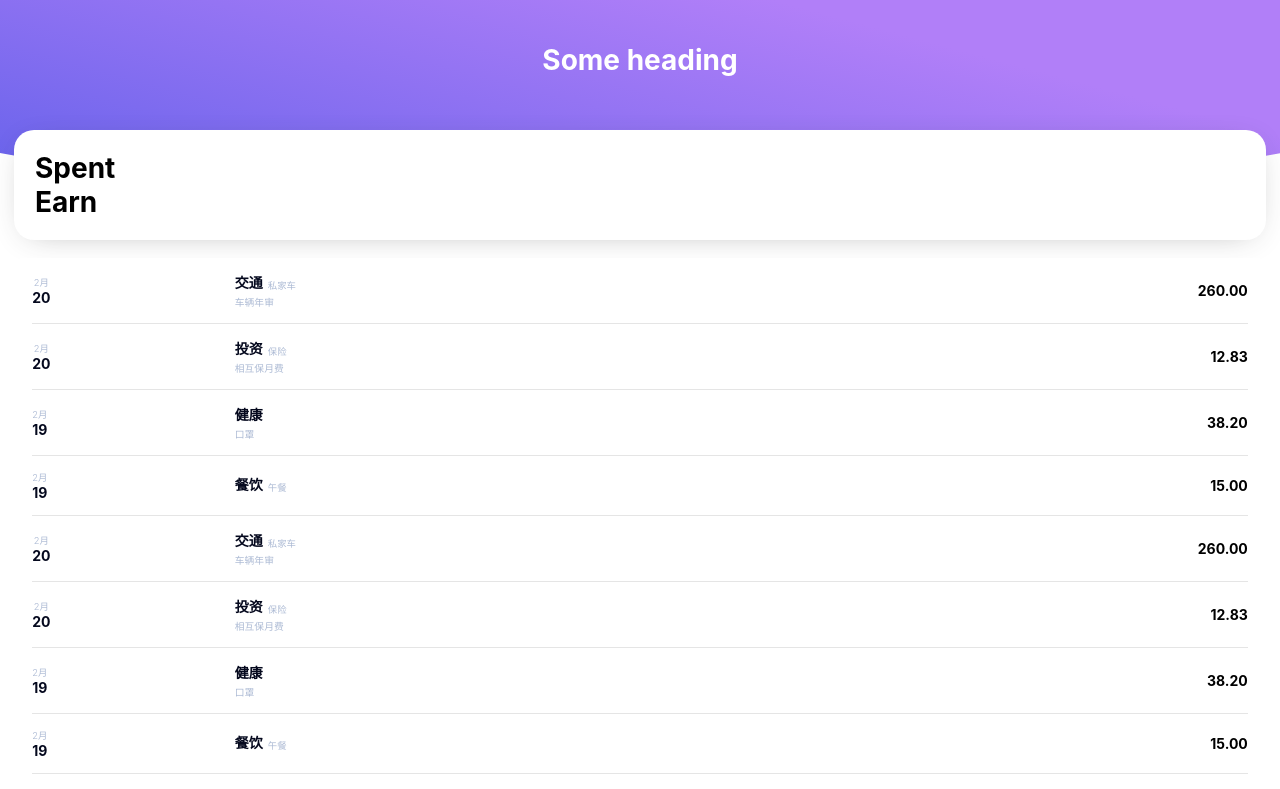
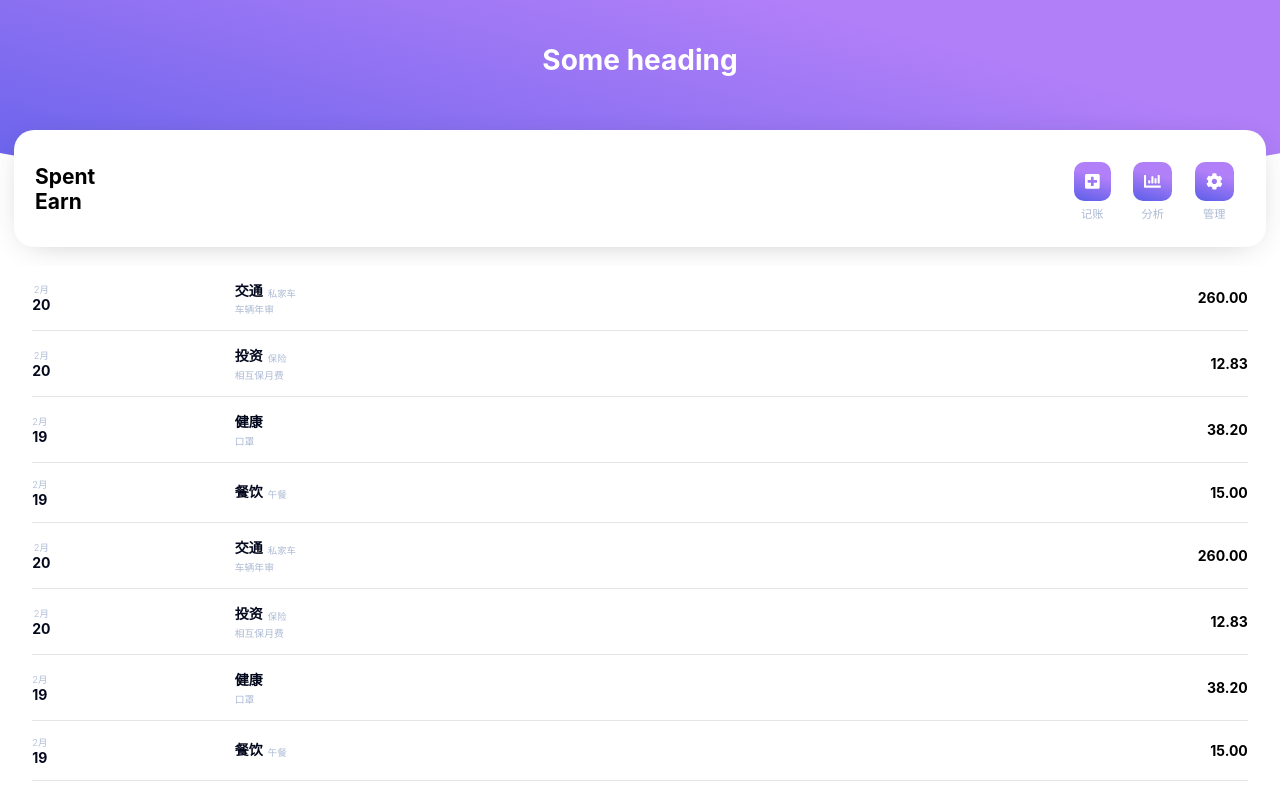
Before and after one commit to xsephiroth/hiwallet2, a React (Create React App) app: page /#/ in a window 1280 px wide. Shown: the top 789 px of the page. Built offline with nearby package versions, Linux system fonts and the light colour scheme.

Commit message:
Add activity buttons to home page

```diff
--- a/src/pages/Home.js
+++ b/src/pages/Home.js
@@ -1,15 +1,23 @@
 import React from 'react';
 import Heading from '../components/Heading';
 import Card from '../components/Card';
+import ActivityButton from '../components/ActivityButton';
 import List from '../components/List';
 import PaymentItem from '../components/PaymentItem';
 import './Home.scss';
 
-const Balance = () => {
+const Activity = () => {
   return (
-    <Card className="Home__Balance">
-      <h1>Spent</h1>
-      <h1>Earn</h1>
+    <Card className="Home__Activity">
+      <div className="Home__Activity__Balance">
+        <h2>Spent</h2>
+        <h2>Earn</h2>
+      </div>
+      <div className="Home__Activity__Buttons">
+        <ActivityButton icon="plus-square" text="记账" />
+        <ActivityButton icon="chart-bar" text="分析" />
+        <ActivityButton icon="cog" text="管理" />
+      </div>
     </Card>
   );
 };
@@ -131,7 +139,7 @@
       <Heading className="Home__Heading" round>
         <h1>Some heading</h1>
       </Heading>
-      <Balance />
+      <Activity />
       <PaymentHistoryList payments={mockPayments} />
     </div>
   );
--- a/src/pages/Home.scss
+++ b/src/pages/Home.scss
@@ -15,10 +15,14 @@
     }
   }
 
-  &__Balance {
+  &__Activity {
     margin-top: -70px;
     position: sticky;
     top: 1em;
+
+    display: flex;
+    justify-content: space-between;
+    align-items: center;
   }
 
   .Home__PaymentHistoryList {
```
